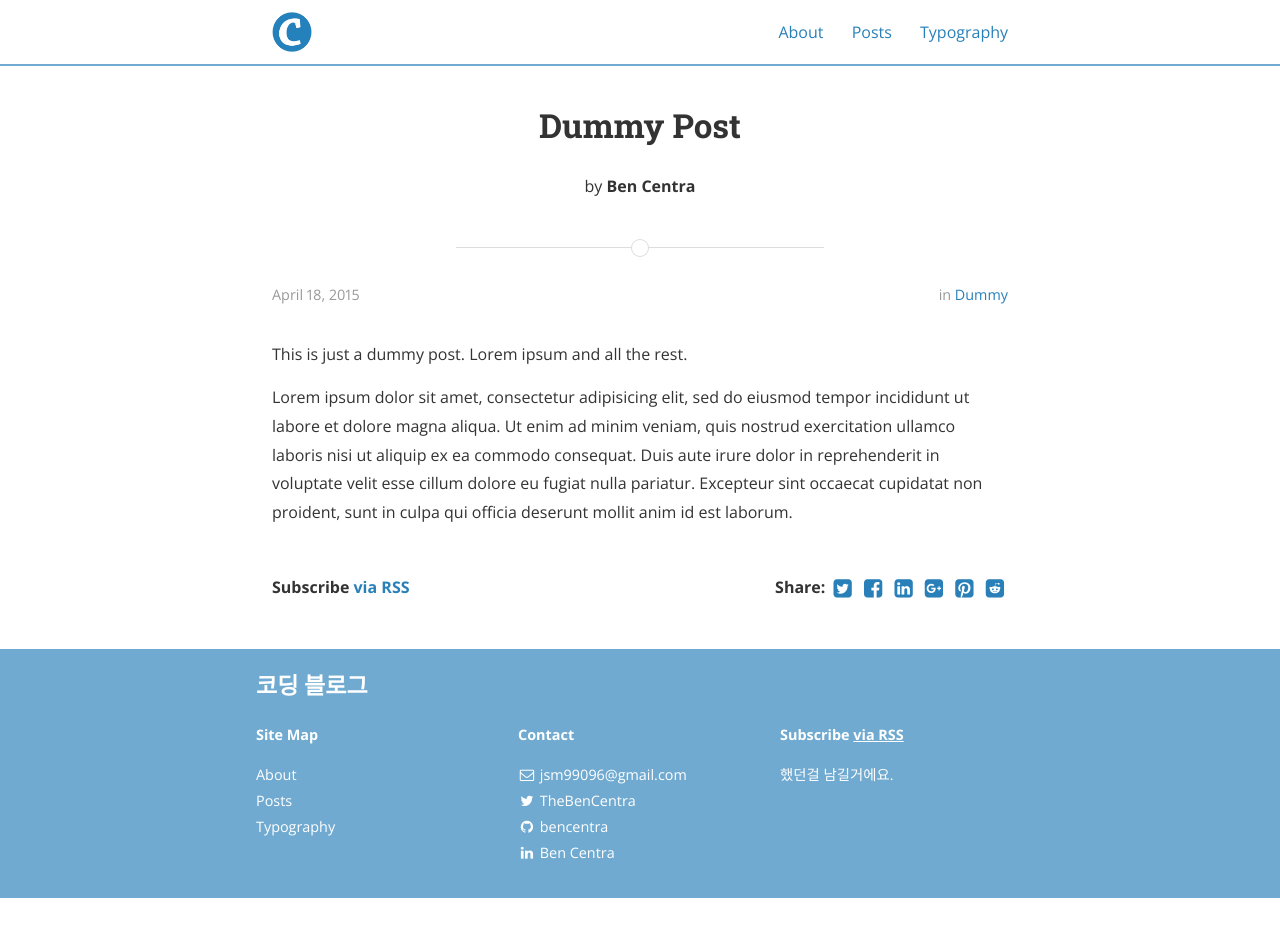
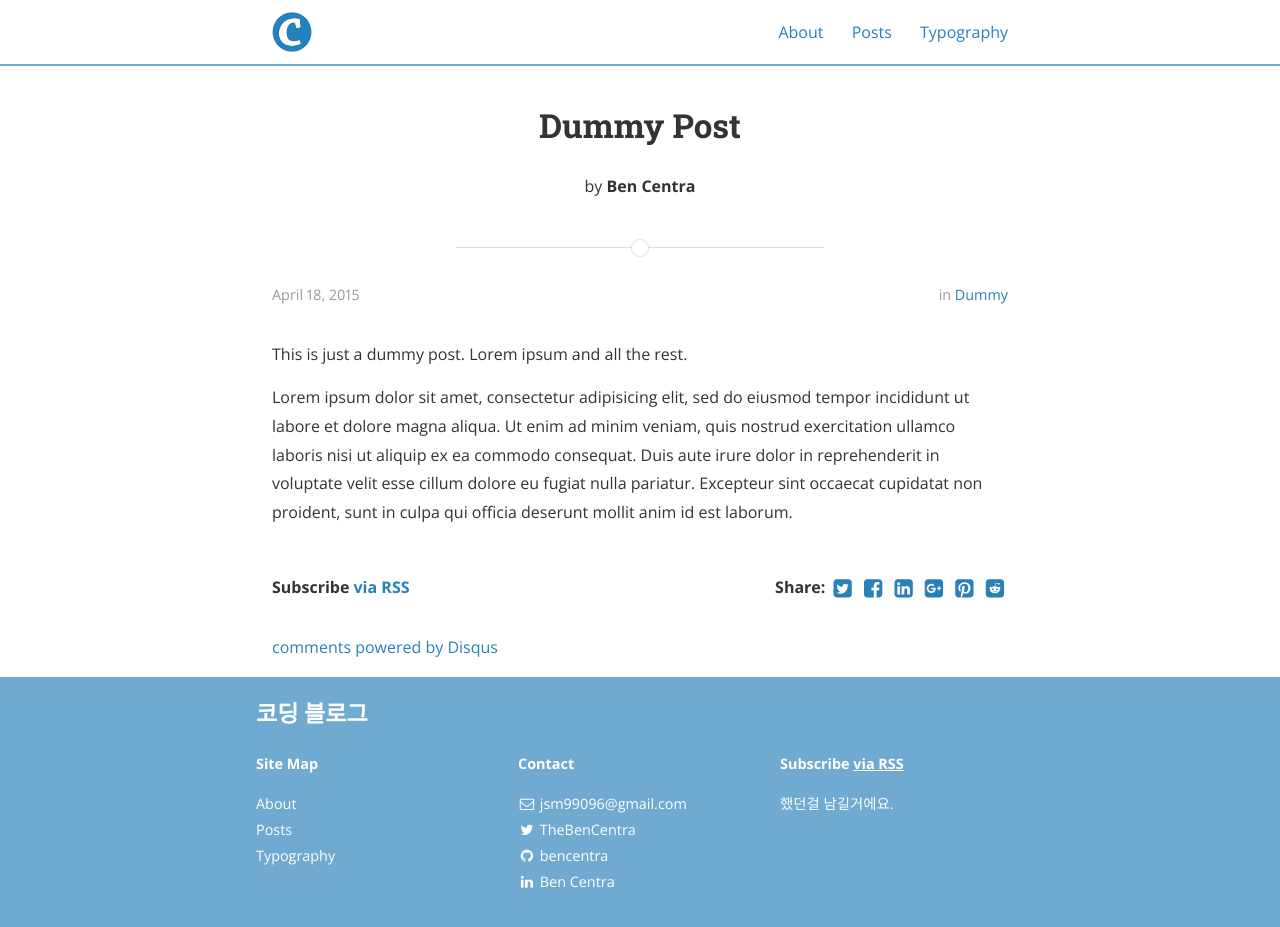
Before and after one commit to PONGDAK/PONGDAK.github.io, a Jekyll site: the page built from _posts/2015-04-18-dummy.markdown, in a window 1280 px wide. Built offline with Jekyll 4.4.1, drawn with Linux system fonts in a browser that asks for light colours; nearby versions of some CDN libraries; comment, search, counter and statistics services are not loaded; before the commit the page ends 900 px from its top, so only the background shows below that; part of the change alters nothing that is shown.

Commit message:
add comment function

```diff
--- a/_config.yml
+++ b/_config.yml
@@ -41,7 +41,7 @@ jekyll-archives:
     tag: '/tag/:name/'
 
 # Disqus comments
-# disqus_shortname: bencentra
+disqus_shortname: pongdak
 
 # Google analytics
 # ga_tracking_id: "UA-XXXX-1"
--- a/_layouts/post.html
+++ b/_layouts/post.html
@@ -123,7 +123,7 @@ layout: default
 <section class="disqus">
   <div id="disqus_thread"></div>
   <script type="text/javascript">
-    var disqus_shortname = '{{ pongdak }}';
+    var disqus_shortname = '{{ site.disqus_shortname }}';
 
     /* * * DON'T EDIT BELOW THIS LINE * * */
     (function() {
```
